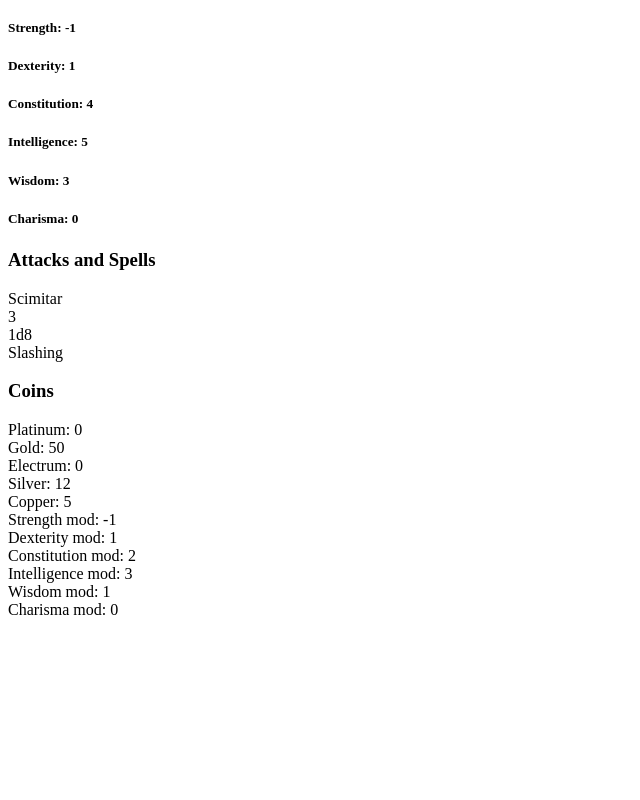
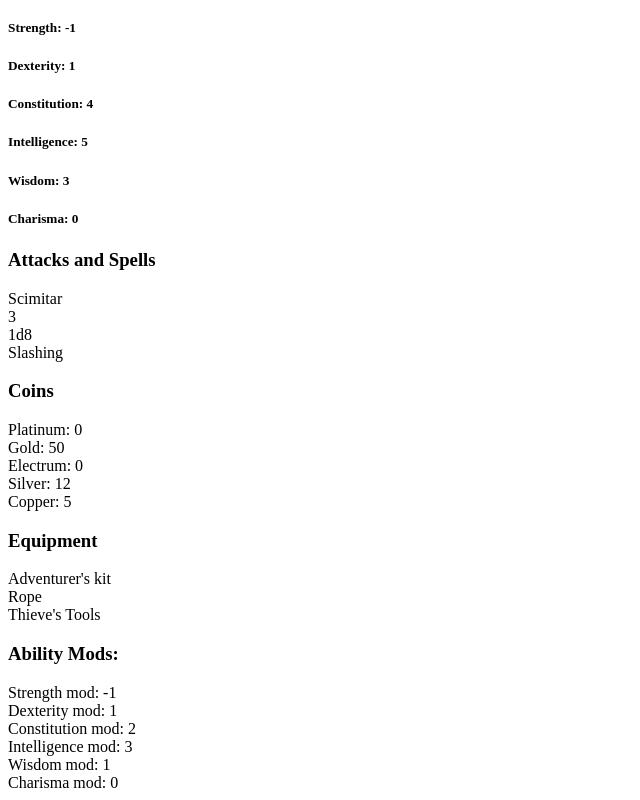
Before and after one commit to bpfahert/charactersheet, a React (Vite) app in the folder character-sheet/: page / in a window 1280 px wide. Shown: the part 1423-2223 px from the top of the page, without its empty margins (0-640 px from the left). Before the commit the page ends 2050 px from the top, so only its background shows below. Built offline with nearby package versions, Linux system fonts and the light colour scheme; the HTML template or start-up script is replaced by a standard one.

Commit message:
Add EquipmentBox component

```diff
--- a/character-sheet/package.json
+++ b/character-sheet/package.json
@@ -11,7 +11,8 @@
   },
   "dependencies": {
     "react": "^18.2.0",
-    "react-dom": "^18.2.0"
+    "react-dom": "^18.2.0",
+    "uuid": "^9.0.1"
   },
   "devDependencies": {
     "@types/react": "^18.2.66",
--- a/character-sheet/src/App.tsx
+++ b/character-sheet/src/App.tsx
@@ -6,7 +6,7 @@ import AttacksBox from "./components/AttackBox";
 import Stats from "./components/BattleStats";
 import SavingThrows from "./components/SavingThrows";
 import Skills from "./components/Skills";
-import { AbilityMods } from "./types";
+import EquipmentBox from "./components/EquipmentBox";
 
 function App() {
   const [level, setLevel] = useState(4);
@@ -14,6 +14,7 @@ function App() {
   const [abilityScores, setAbilityScores] = useState({strength: 8, dexterity: 12, constitution: 14, intelligence: 16, wisdom: 13, charisma: 11});
   const [abilityModifiers, setAbilityModifiers] = useState({strength: 0, dexterity: 0, constitution: 0, intelligence: 0, wisdom: 0, charisma: 0, proficiency: 0});
   const [playerCoins, setPlayerCoins] = useState({platinum: 0, gold: 50, electrum: 0, silver: 12, copper: 5});
+  const [equipmentList, setEquipmentList] = useState(["Adventurer's kit", "Rope", "Thieve's Tools"]);
   const [attackList, setAttackList] = useState([{name: "Scimitar", attack_bonus: 3, damage: "1d8", damage_type: "Slashing"}]);
   const [stats, setStats] = useState({armor_class: 12, initiative_bonus: 2, speed: {walking: 30}, hit_points: {current_hp: 32, max_hp: 35, temp_hp: 0}, hit_dice: {total_hit_dice: 4, current_hit_dice: 2}, death_saves: {successes: 1, failures: 2}});
   const [savingThrows, setSavingThrows] = useState({strength: false, dexterity: false, constitution: true, intelligence: true, wisdom: true, charisma: false});
@@ -61,6 +62,8 @@ function App() {
       <SavingThrows savingThrows={savingThrows} abilityMods={abilityModifiers}/>
       <AttacksBox attacks={attackList} />
       <Coins coins={playerCoins} />
+      <EquipmentBox equipment={equipmentList}/>
+      <h3>Ability Mods:</h3>
       <div>Strength mod: {abilityModifiers.strength}</div>
       <div>Dexterity mod: {abilityModifiers.dexterity}</div>
       <div>Constitution mod: {abilityModifiers.constitution}</div>
--- /dev/null
+++ b/character-sheet/src/components/EquipmentBox.tsx
@@ -0,0 +1,24 @@
+import { v4 as uuidv4 } from "uuid";
+
+function EquipmentBox({equipment}: {equipment: string[]}) {
+
+    const equipmentList = equipment.map((item: string) => {
+        return {name: item, id: uuidv4()}})
+
+    const equipmentElements = equipmentList.map((item) => {
+        return (
+            <div key={item.id}>{item.name}</div>
+        )
+    })
+
+
+    return(
+        <>
+            <h3>Equipment</h3>
+            {equipmentElements}
+        </>
+    )
+}
+
+
+export default EquipmentBox;
```
Also changed, not shown: character-sheet/src/components/Equipment.tsx (added), 1 other file (tests, documents, lock files or other folders).
